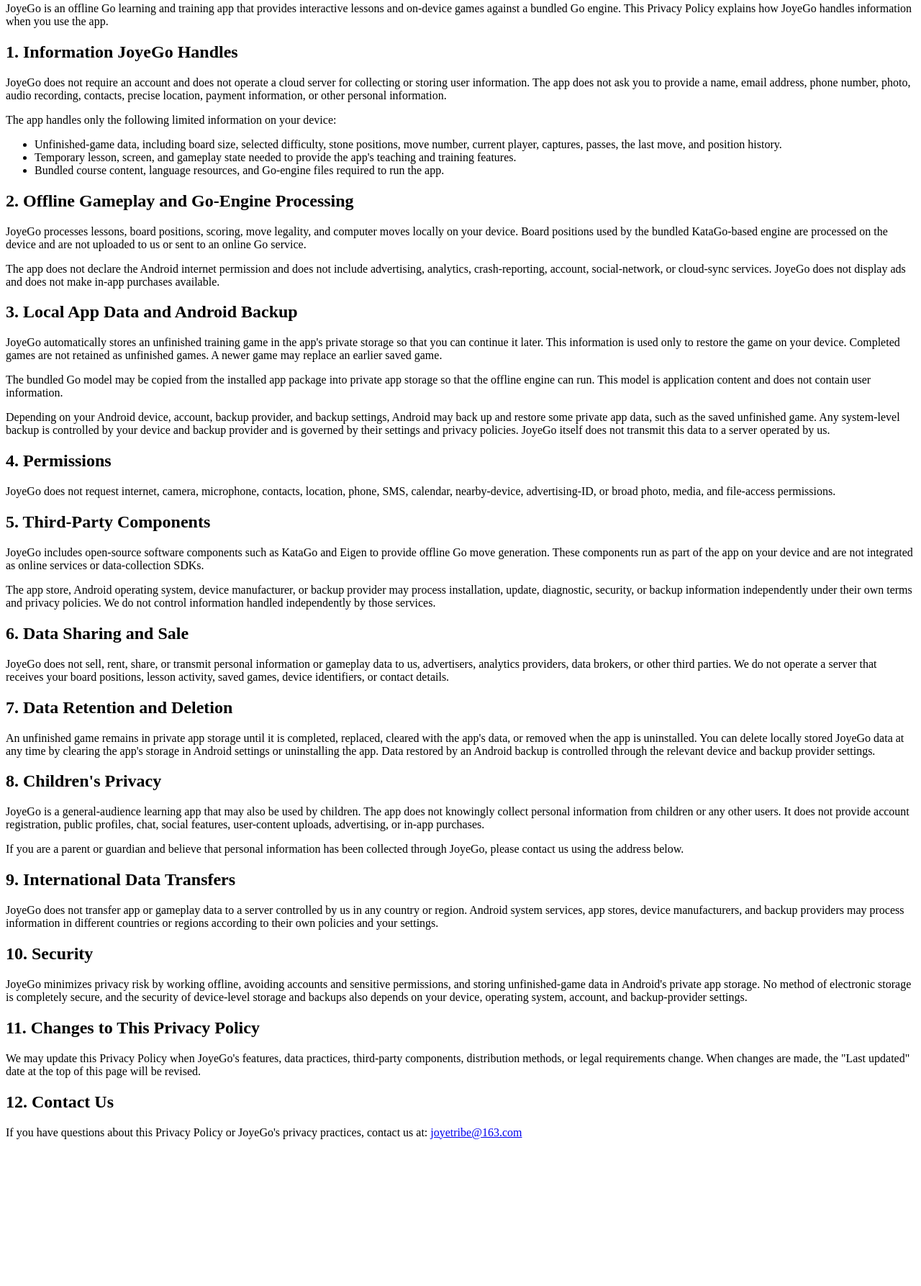
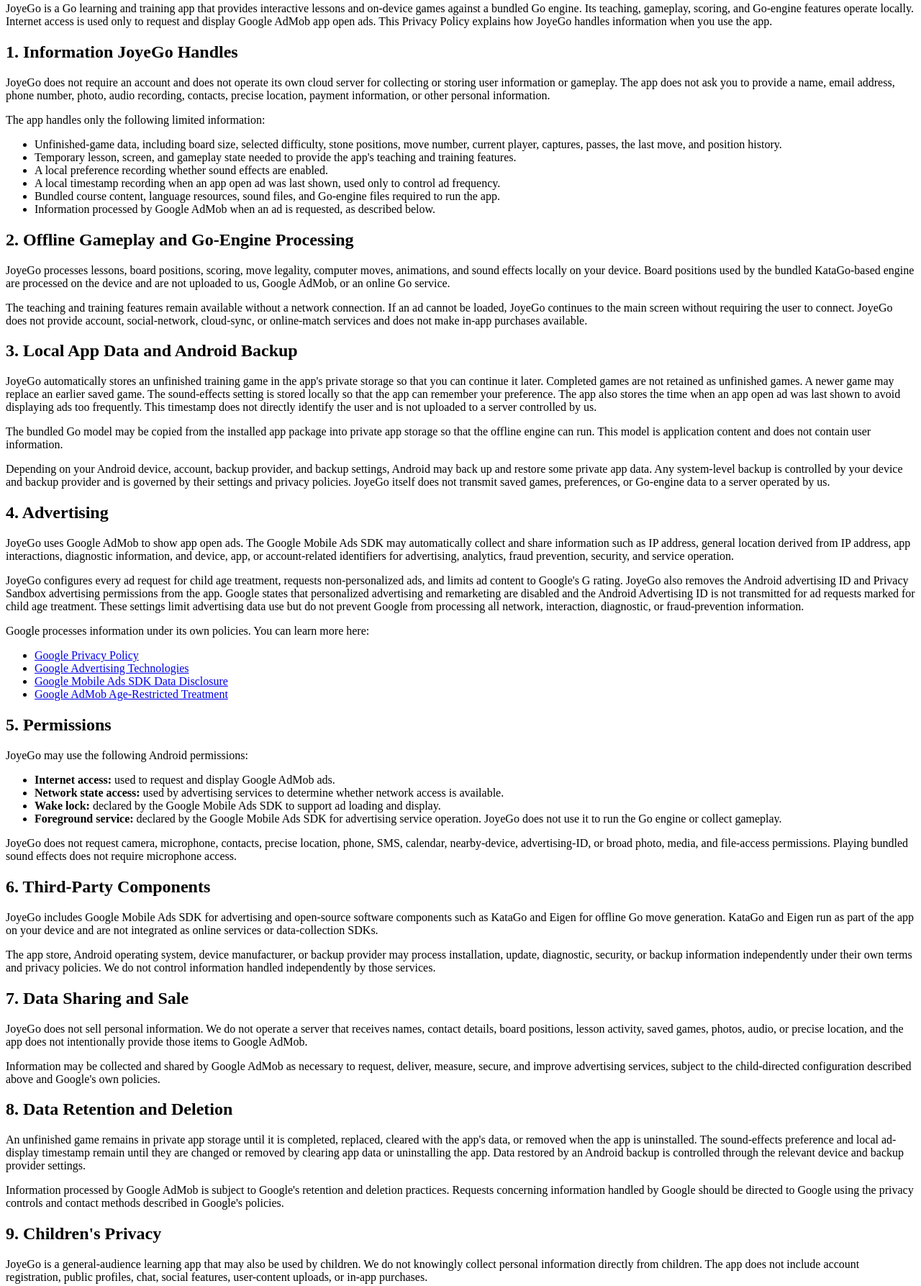
Before and after one commit to joytribe/joytribe.github.io, a plain HTML site: page joyego.html in a window 1280 px wide. Shown: the part 145-1932 px from the top of the page at 72% size. Before the commit the page ends 1744 px from the top, so only its background shows below. Drawn offline with Linux system fonts and the light colour scheme.

Commit message:
Update joyego.html

```diff
--- a/joyego.html
+++ b/joyego.html
@@ -10,22 +10,23 @@
   <main>
     <h1>Privacy Policy for JoyeGo</h1>
     <p><strong>Effective date:</strong> July 19, 2026</p>
-    <p><strong>Last updated:</strong> July 19, 2026</p>
+    <p><strong>Last updated:</strong> July 21, 2026</p>
 
     <p>
-      JoyeGo is an offline Go learning and training app that provides interactive lessons and
-      on-device games against a bundled Go engine. This Privacy Policy explains how JoyeGo handles
-      information when you use the app.
+      JoyeGo is a Go learning and training app that provides interactive lessons and on-device games
+      against a bundled Go engine. Its teaching, gameplay, scoring, and Go-engine features operate
+      locally. Internet access is used only to request and display Google AdMob app open ads. This
+      Privacy Policy explains how JoyeGo handles information when you use the app.
     </p>
 
     <h2>1. Information JoyeGo Handles</h2>
     <p>
-      JoyeGo does not require an account and does not operate a cloud server for collecting or
-      storing user information. The app does not ask you to provide a name, email address, phone
-      number, photo, audio recording, contacts, precise location, payment information, or other
-      personal information.
+      JoyeGo does not require an account and does not operate its own cloud server for collecting or
+      storing user information or gameplay. The app does not ask you to provide a name, email
+      address, phone number, photo, audio recording, contacts, precise location, payment information,
+      or other personal information.
     </p>
-    <p>The app handles only the following limited information on your device:</p>
+    <p>The app handles only the following limited information:</p>
     <ul>
       <li>
         Unfinished-game data, including board size, selected difficulty, stone positions, move
@@ -35,29 +36,40 @@
         Temporary lesson, screen, and gameplay state needed to provide the app's teaching and
         training features.
       </li>
+      <li>A local preference recording whether sound effects are enabled.</li>
       <li>
-        Bundled course content, language resources, and Go-engine files required to run the app.
+        A local timestamp recording when an app open ad was last shown, used only to control ad
+        frequency.
       </li>
+      <li>
+        Bundled course content, language resources, sound files, and Go-engine files required to run
+        the app.
+      </li>
+      <li>Information processed by Google AdMob when an ad is requested, as described below.</li>
     </ul>
 
     <h2>2. Offline Gameplay and Go-Engine Processing</h2>
     <p>
-      JoyeGo processes lessons, board positions, scoring, move legality, and computer moves locally
-      on your device. Board positions used by the bundled KataGo-based engine are processed on the
-      device and are not uploaded to us or sent to an online Go service.
+      JoyeGo processes lessons, board positions, scoring, move legality, computer moves, animations,
+      and sound effects locally on your device. Board positions used by the bundled KataGo-based
+      engine are processed on the device and are not uploaded to us, Google AdMob, or an online Go
+      service.
     </p>
     <p>
-      The app does not declare the Android internet permission and does not include advertising,
-      analytics, crash-reporting, account, social-network, or cloud-sync services. JoyeGo does not
-      display ads and does not make in-app purchases available.
+      The teaching and training features remain available without a network connection. If an ad
+      cannot be loaded, JoyeGo continues to the main screen without requiring the user to connect.
+      JoyeGo does not provide account, social-network, cloud-sync, or online-match services and does
+      not make in-app purchases available.
     </p>
 
     <h2>3. Local App Data and Android Backup</h2>
     <p>
       JoyeGo automatically stores an unfinished training game in the app's private storage so that
-      you can continue it later. This information is used only to restore the game on your device.
-      Completed games are not retained as unfinished games. A newer game may replace an earlier
-      saved game.
+      you can continue it later. Completed games are not retained as unfinished games. A newer game
+      may replace an earlier saved game. The sound-effects setting is stored locally so that the app
+      can remember your preference. The app also stores the time when an app open ad was last shown
+      to avoid displaying ads too frequently. This timestamp does not directly identify the user and
+      is not uploaded to a server controlled by us.
     </p>
     <p>
       The bundled Go model may be copied from the installed app package into private app storage so
@@ -66,22 +78,63 @@
     </p>
     <p>
       Depending on your Android device, account, backup provider, and backup settings, Android may
-      back up and restore some private app data, such as the saved unfinished game. Any system-level
-      backup is controlled by your device and backup provider and is governed by their settings and
-      privacy policies. JoyeGo itself does not transmit this data to a server operated by us.
+      back up and restore some private app data. Any system-level backup is controlled by your device
+      and backup provider and is governed by their settings and privacy policies. JoyeGo itself does
+      not transmit saved games, preferences, or Go-engine data to a server operated by us.
     </p>
 
-    <h2>4. Permissions</h2>
+    <h2>4. Advertising</h2>
     <p>
-      JoyeGo does not request internet, camera, microphone, contacts, location, phone, SMS, calendar,
-      nearby-device, advertising-ID, or broad photo, media, and file-access permissions.
+      JoyeGo uses Google AdMob to show app open ads. The Google Mobile Ads SDK may automatically
+      collect and share information such as IP address, general location derived from IP address,
+      app interactions, diagnostic information, and device, app, or account-related identifiers for
+      advertising, analytics, fraud prevention, security, and service operation.
+    </p>
+    <p>
+      JoyeGo configures every ad request for child age treatment, requests non-personalized ads, and
+      limits ad content to Google's G rating. JoyeGo also removes the Android advertising ID and
+      Privacy Sandbox advertising permissions from the app. Google states that personalized
+      advertising and remarketing are disabled and the Android Advertising ID is not transmitted for
+      ad requests marked for child age treatment. These settings limit advertising data use but do
+      not prevent Google from processing all network, interaction, diagnostic, or fraud-prevention
+      information.
+    </p>
+    <p>Google processes information under its own policies. You can learn more here:</p>
+    <ul>
+      <li><a href="https://policies.google.com/privacy">Google Privacy Policy</a></li>
+      <li><a href="https://policies.google.com/technologies/ads">Google Advertising Technologies</a></li>
+      <li><a href="https://developers.google.com/admob/android/privacy/play-data-disclosure">Google Mobile Ads SDK Data Disclosure</a></li>
+      <li><a href="https://support.google.com/admob/answer/6219315">Google AdMob Age-Restricted Treatment</a></li>
+    </ul>
+
+    <h2>5. Permissions</h2>
+    <p>JoyeGo may use the following Android permissions:</p>
+    <ul>
+      <li><strong>Internet access:</strong> used to request and display Google AdMob ads.</li>
+      <li>
+        <strong>Network state access:</strong> used by advertising services to determine whether
+        network access is available.
+      </li>
+      <li>
+        <strong>Wake lock:</strong> declared by the Google Mobile Ads SDK to support ad loading and
+        display.
+      </li>
+      <li>
+        <strong>Foreground service:</strong> declared by the Google Mobile Ads SDK for advertising
+        service operation. JoyeGo does not use it to run the Go engine or collect gameplay.
+      </li>
+    </ul>
+    <p>
+      JoyeGo does not request camera, microphone, contacts, precise location, phone, SMS, calendar,
+      nearby-device, advertising-ID, or broad photo, media, and file-access permissions. Playing
+      bundled sound effects does not require microphone access.
     </p>
 
-    <h2>5. Third-Party Components</h2>
+    <h2>6. Third-Party Components</h2>
     <p>
-      JoyeGo includes open-source software components such as KataGo and Eigen to provide offline Go
-      move generation. These components run as part of the app on your device and are not integrated
-      as online services or data-collection SDKs.
+      JoyeGo includes Google Mobile Ads SDK for advertising and open-source software components such
+      as KataGo and Eigen for offline Go move generation. KataGo and Eigen run as part of the app on
+      your device and are not integrated as online services or data-collection SDKs.
     </p>
     <p>
       The app store, Android operating system, device manufacturer, or backup provider may process
@@ -90,61 +143,73 @@
       services.
     </p>
 
-    <h2>6. Data Sharing and Sale</h2>
+    <h2>7. Data Sharing and Sale</h2>
     <p>
-      JoyeGo does not sell, rent, share, or transmit personal information or gameplay data to us,
-      advertisers, analytics providers, data brokers, or other third parties. We do not operate a
-      server that receives your board positions, lesson activity, saved games, device identifiers,
-      or contact details.
+      JoyeGo does not sell personal information. We do not operate a server that receives names,
+      contact details, board positions, lesson activity, saved games, photos, audio, or precise
+      location, and the app does not intentionally provide those items to Google AdMob.
+    </p>
+    <p>
+      Information may be collected and shared by Google AdMob as necessary to request, deliver,
+      measure, secure, and improve advertising services, subject to the child-directed configuration
+      described above and Google's own policies.
     </p>
 
-    <h2>7. Data Retention and Deletion</h2>
+    <h2>8. Data Retention and Deletion</h2>
     <p>
       An unfinished game remains in private app storage until it is completed, replaced, cleared
-      with the app's data, or removed when the app is uninstalled. You can delete locally stored
-      JoyeGo data at any time by clearing the app's storage in Android settings or uninstalling the
-      app. Data restored by an Android backup is controlled through the relevant device and backup
-      provider settings.
+      with the app's data, or removed when the app is uninstalled. The sound-effects preference and
+      local ad-display timestamp remain until they are changed or removed by clearing app data or
+      uninstalling the app. Data restored by an Android backup is controlled through the relevant
+      device and backup provider settings.
+    </p>
+    <p>
+      Information processed by Google AdMob is subject to Google's retention and deletion practices.
+      Requests concerning information handled by Google should be directed to Google using the
+      privacy controls and contact methods described in Google's policies.
     </p>
 
-    <h2>8. Children's Privacy</h2>
+    <h2>9. Children's Privacy</h2>
     <p>
-      JoyeGo is a general-audience learning app that may also be used by children. The app does not
-      knowingly collect personal information from children or any other users. It does not provide
-      account registration, public profiles, chat, social features, user-content uploads,
-      advertising, or in-app purchases.
+      JoyeGo is a general-audience learning app that may also be used by children. We do not knowingly
+      collect personal information directly from children. The app does not include account
+      registration, public profiles, chat, social features, user-content uploads, or in-app
+      purchases.
     </p>
     <p>
-      If you are a parent or guardian and believe that personal information has been collected
-      through JoyeGo, please contact us using the address below.
+      Advertising requests are marked for child age treatment, are non-personalized, and are limited
+      to G-rated ad content. If you are a parent or guardian and believe personal information from a
+      child has been collected through JoyeGo, please contact us. If the information was handled by
+      Google AdMob, you may also need to contact Google directly.
     </p>
 
-    <h2>9. International Data Transfers</h2>
+    <h2>10. International Data Transfers</h2>
     <p>
-      JoyeGo does not transfer app or gameplay data to a server controlled by us in any country or
-      region. Android system services, app stores, device manufacturers, and backup providers may
-      process information in different countries or regions according to their own policies and
-      your settings.
+      JoyeGo keeps its locally stored gameplay data and preferences on the device and does not
+      transfer them to a server controlled by us. Google AdMob may process information on servers
+      located in different countries or regions in accordance with Google's policies and applicable
+      law.
     </p>
 
-    <h2>10. Security</h2>
+    <h2>11. Security</h2>
     <p>
-      JoyeGo minimizes privacy risk by working offline, avoiding accounts and sensitive permissions,
-      and storing unfinished-game data in Android's private app storage. No method of electronic
-      storage is completely secure, and the security of device-level storage and backups also
-      depends on your device, operating system, account, and backup-provider settings.
+      JoyeGo minimizes data handling by processing teaching and gameplay locally, avoiding accounts
+      and sensitive permissions, and storing unfinished-game data and preferences in Android's
+      private app storage. No method of electronic storage or network transmission is completely
+      secure, and third-party services apply their own security practices.
     </p>
 
-    <h2>11. Changes to This Privacy Policy</h2>
+    <h2>12. Changes to This Privacy Policy</h2>
     <p>
-      We may update this Privacy Policy when JoyeGo's features, data practices, third-party
-      components, distribution methods, or legal requirements change. When changes are made, the
-      "Last updated" date at the top of this page will be revised.
+      We may update this Privacy Policy when JoyeGo's features, data practices, third-party services,
+      distribution methods, or legal requirements change. When changes are made, the "Last updated"
+      date at the top of this page will be revised.
     </p>
 
-    <h2>12. Contact Us</h2>
+    <h2>13. Contact Us</h2>
     <p>
-      If you have questions about this Privacy Policy or JoyeGo's privacy practices, contact us at:
+      If you have questions about this Privacy Policy, JoyeGo's privacy practices, or a child's
+      information, contact us at:
       <a href="mailto:joyetribe@163.com">joyetribe@163.com</a>
     </p>
   </main>
```
